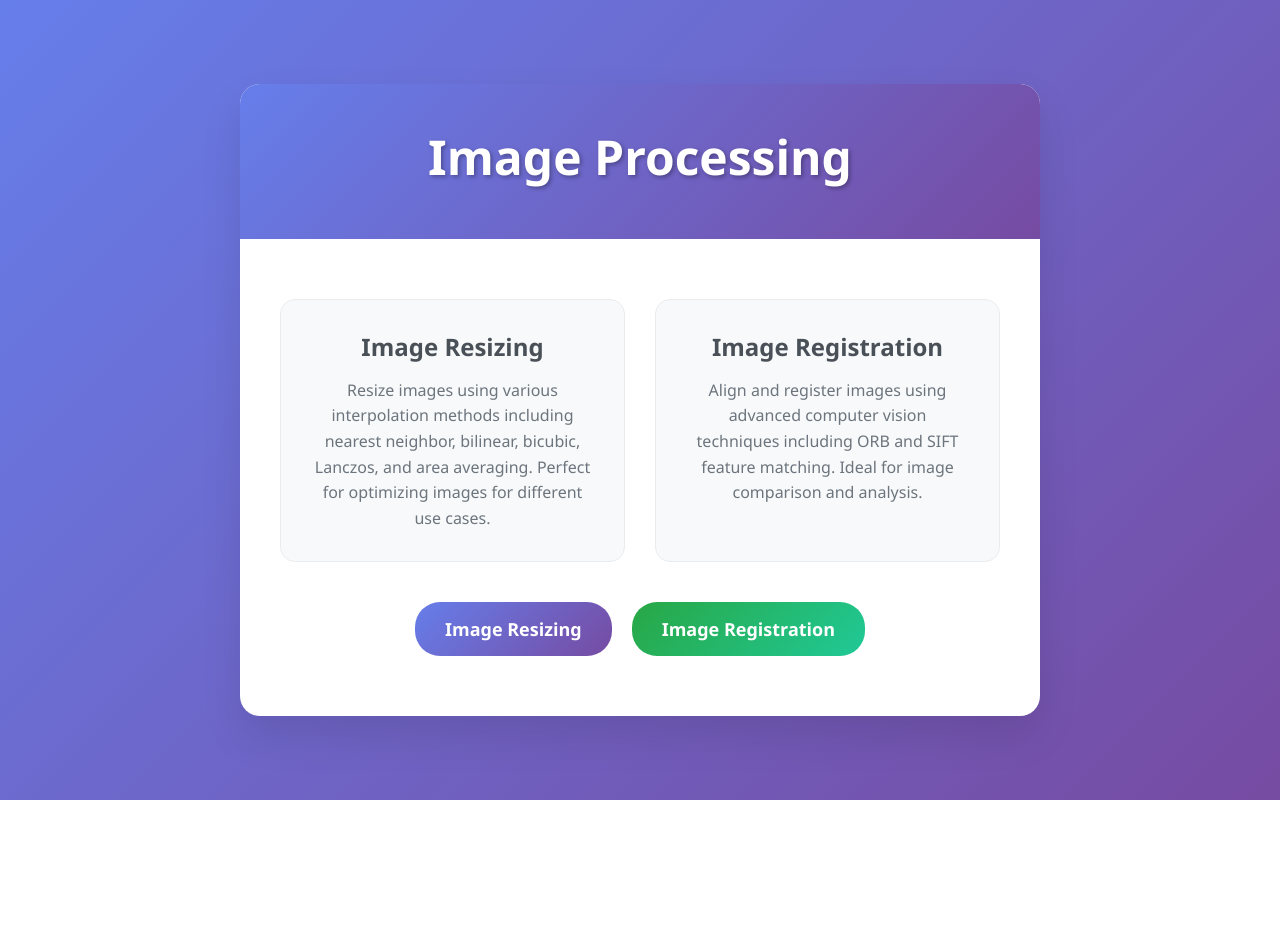
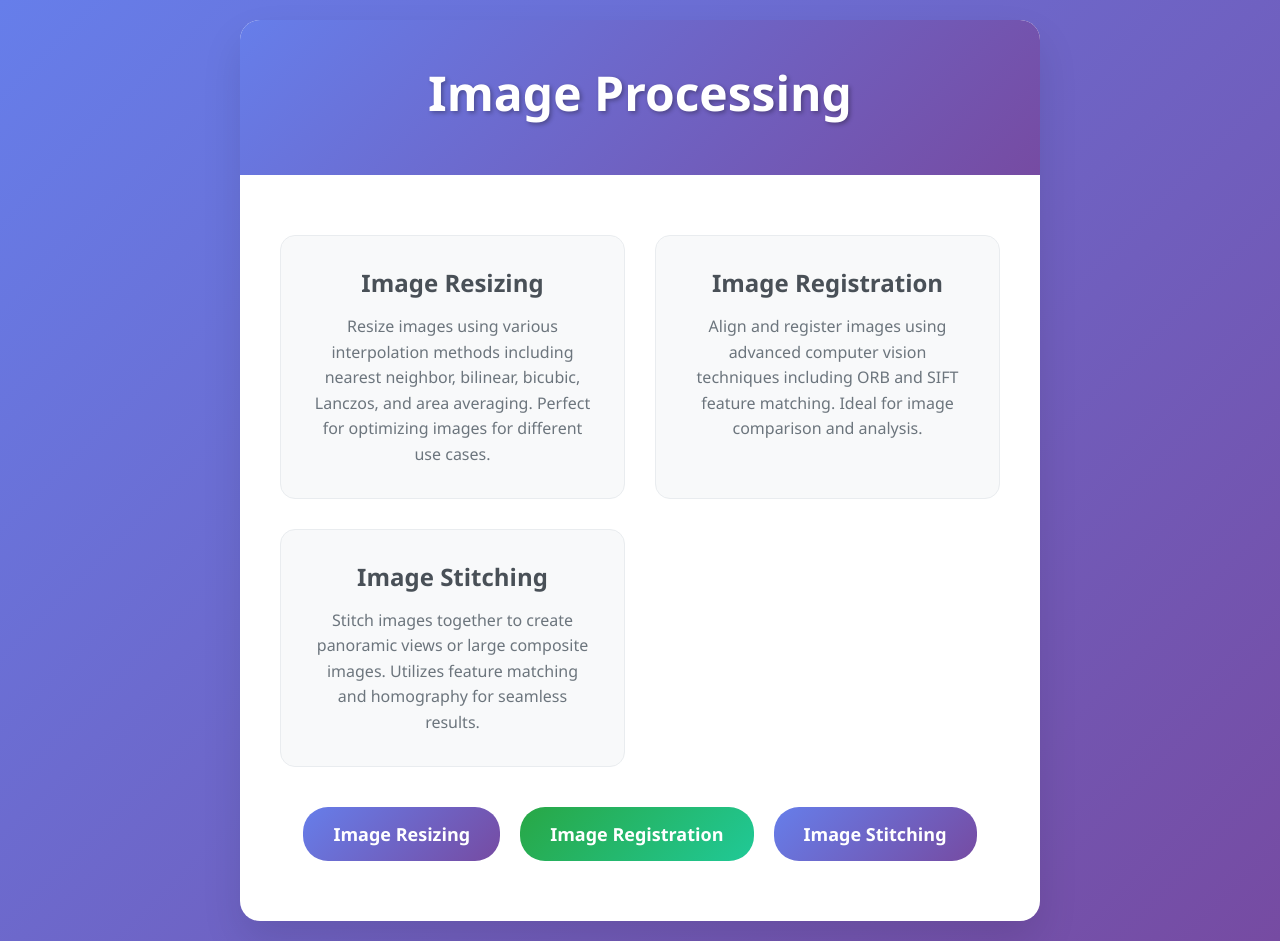
Before and after one commit to HimanshiVerma221105/Image-Registration, a Flask app: page / in a window 1280 px wide. Before the commit the page ends 800 px from the top, so only its background shows below. Run offline with Flask 3, Linux system fonts and the light colour scheme.

Commit message:
Update home.html

```diff
--- a/templates/home.html
+++ b/templates/home.html
@@ -154,6 +154,12 @@
                     <h3>Image Registration</h3>
                     <p>Align and register images using advanced computer vision techniques including ORB and SIFT feature matching. Ideal for image comparison and analysis.</p>
                 </div>
+
+                <div class="feature-card">
+                    <h3>Image Stitching</h3>
+                    <p>Stitch images together to create panoramic views or large composite images. Utilizes feature matching and homography for seamless results.</p>
+
+                </div>
             </div>
 
             <div class="nav-buttons">
@@ -163,6 +169,10 @@
                 <a href="/register" class="nav-btn secondary">
                     Image Registration
                 </a>
+                <a href="/stitch" class="nav-btn">
+                    Image Stitching
+                </a>
+
             </div>
         </div>
     </div>
```
